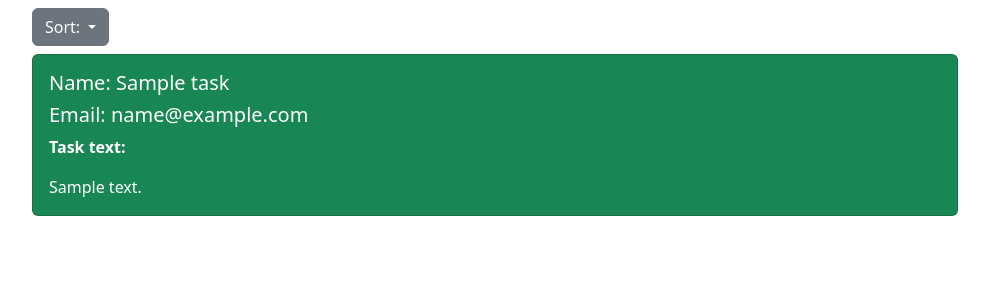
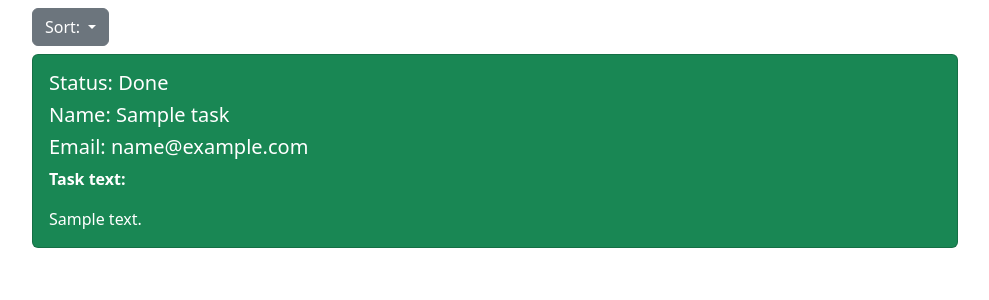
Before and after one commit to mavlikhanov/task-task_manager, a PHP site: page / in a window 1280 px wide. Shown: the part 56-356 px from the top of the page, without its empty margins (145-1134 px from the left). Run offline with PHP 8.4, Linux system fonts and the light colour scheme; tables that the repository leaves empty or names only in its code hold one stand-in row (values such as "Sample post").

Commit message:
Add status label

```diff
--- a/public/js/task-manager.js
+++ b/public/js/task-manager.js
@@ -23,6 +23,10 @@ document.addEventListener('DOMContentLoaded', function() {
                         const taskElement = document.getElementById('task-' + taskId);
                         taskElement.classList.toggle('text-bg-secondary');
                         taskElement.classList.toggle('text-bg-success');
+                        const statusLabel = taskElement.querySelector('.js-status')
+                        statusLabel.textContent = checkbox.checked
+                            ? 'Status: Done'
+                            : 'Status: Ready to work';
                     }
                 }
             });
--- a/resources/views/home/index.php
+++ b/resources/views/home/index.php
@@ -78,6 +78,7 @@
                         </div>
                     <?php endif; ?>
                     <div class="card-body">
+                        <h5 class="card-title js-status">Status: <?php echo $task->isDone() ? 'Done' : 'Ready to work' ?></h5>
                         <h5 class="card-title">Name: <?php echo $task->getName() ?></h5>
                         <h5 class="card-title">Email: <?php echo $task->getEmail() ?></h5>
                         <p class="fw-bold">Task text:</p>
```
